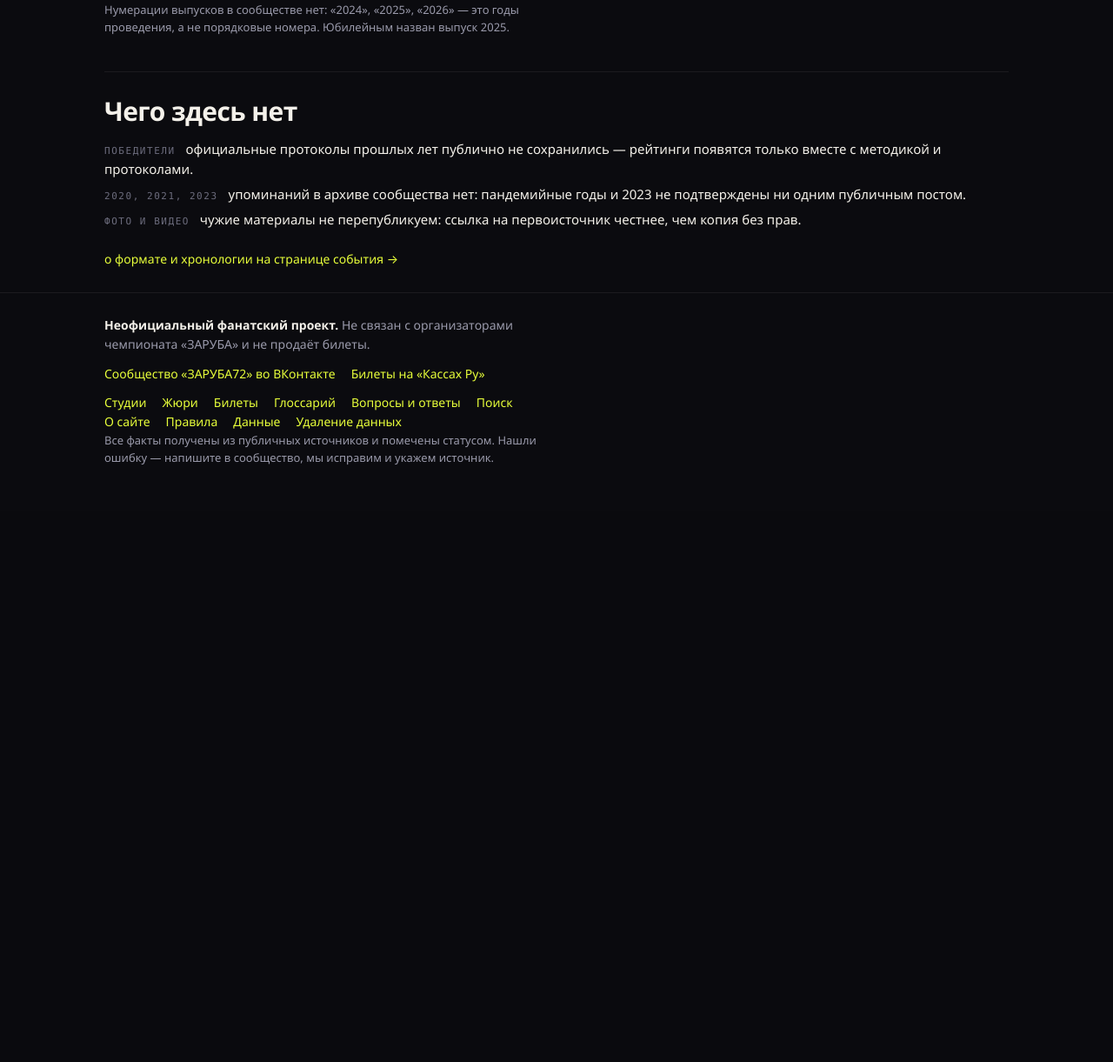
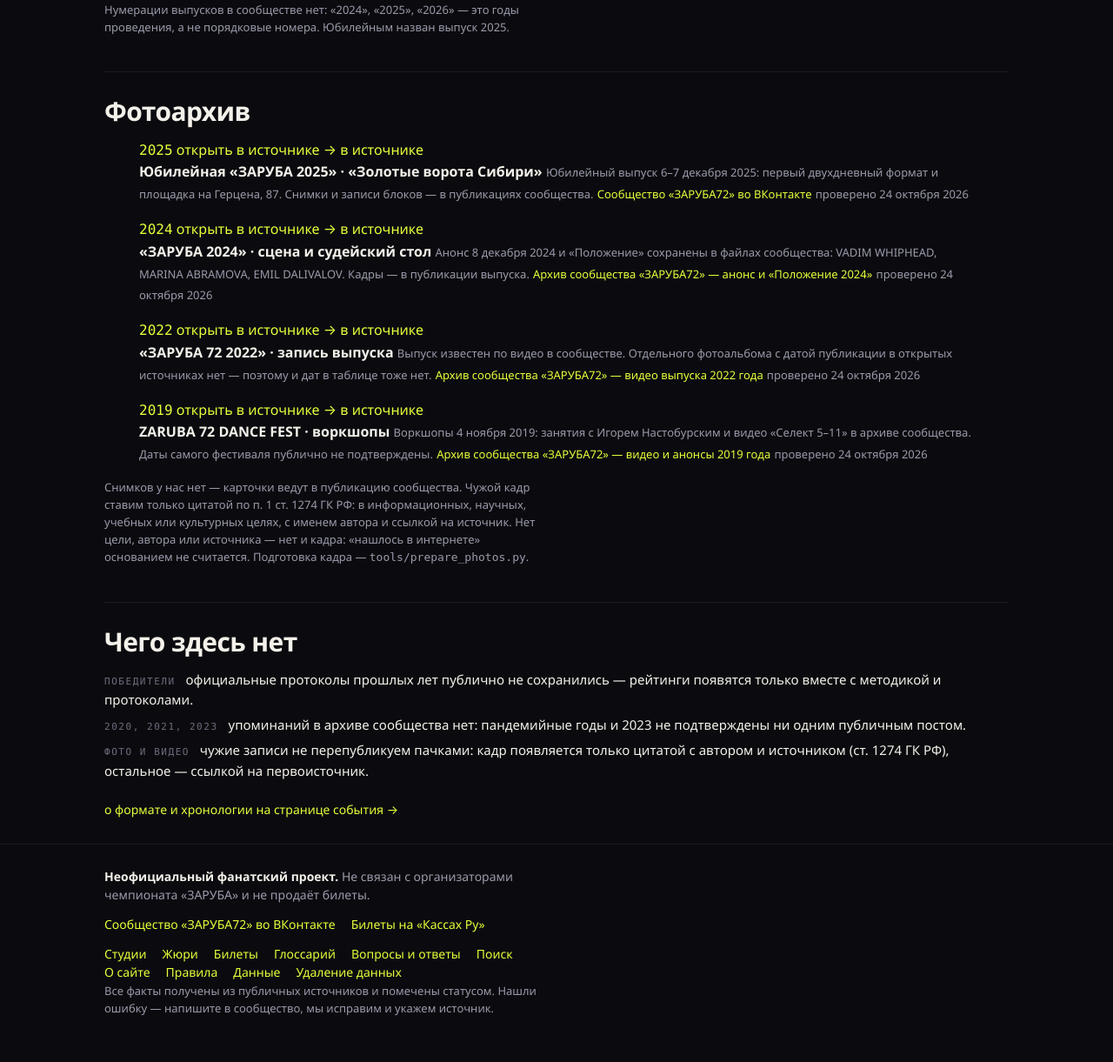
Before and after one commit to NikNikRich/zaruba, a FastAPI app: page /history in a window 1280 px wide. Shown: the part 882-2103 px from the top of the page at 87% size. Before the commit the page ends 1417 px from the top, so only its background shows below. Run offline with FastAPI, Linux system fonts and the light colour scheme.

Commit message:
feat: лента фотоархива на /history
Карточка без файла показывает год и ведёт в публикацию, карточка с файлом — превью 4:3 с подписью об авторстве. Порядок в YAML не значим: свежие выпуски сверху, внутри года — по заголовку.

```diff
--- a/src/zaruba/routers/history.py
+++ b/src/zaruba/routers/history.py
@@ -5,7 +5,8 @@ from __future__ import annotations
 from fastapi import APIRouter, Request
 from fastapi.responses import HTMLResponse
 
-from ..content import load_history, load_site
+from ..content import load_history, load_photos, load_site
+from ..services.gallery import file_photos, gallery
 from ..services.history import history_rows
 from ..templating import render
 
@@ -19,6 +20,7 @@ def history_page(request: Request) -> HTMLResponse:
     settings = request.app.state.settings
     bundles = load_site(settings)
     archive = load_history(settings.history_file)
+    photos = load_photos(settings.photos_file)
     latest = bundles[0]
 
     return render(
@@ -28,5 +30,7 @@ def history_page(request: Request) -> HTMLResponse:
         edition=latest.edition,
         venue=latest.venue,
         rows=history_rows(bundles, archive),
+        photo_cards=gallery(photos),
+        file_count=file_photos(photos),
         page_title="История",
     )
--- a/src/zaruba/templates/pages/history.html
+++ b/src/zaruba/templates/pages/history.html
@@ -51,14 +51,58 @@
 </section>
 
 <section class="section">
+  <h2>Фотоархив</h2>
+  <div class="shots">
+    {% for card in photo_cards %}
+    <figure class="shot">
+      <a class="shot__frame" href="{{ card.source.url }}" rel="noopener noreferrer nofollow">
+        {% if card.file %}
+        <img class="shot__img" src="/static/{{ card.file }}" alt="{{ card.alt }}"
+             width="{{ card.width }}" height="{{ card.height }}" loading="lazy" decoding="async">
+        {% else %}
+        <span class="shot__ghost">
+          <span class="shot__year mono">{{ card.year }}</span>
+          <span class="shot__hint">открыть в источнике →</span>
+        </span>
+        {% endif %}
+        {% if card.is_citation %}
+        <span class="shot__kind shot__kind--law">цитата · ст. 1274</span>
+        {% elif card.file %}
+        <span class="shot__kind">{{ card.kind.label }}</span>
+        {% else %}
+        <span class="shot__kind">в источнике</span>
+        {% endif %}
+      </a>
+      <figcaption>
+        <strong>{{ card.title }}</strong>
+        <span class="muted small">{{ card.caption }}</span>
+        {% if card.file %}<span class="muted small">{{ card.credit }}</span>{% endif %}
+        <a class="small" href="{{ card.source.url }}" rel="noopener noreferrer nofollow">{% if card.is_citation %}источник заимствования: {% endif %}{{ card.source.title }}</a>
+        <span class="muted small">проверено {{ card.source.retrieved_at|fmt_dt }}</span>
+      </figcaption>
+    </figure>
+    {% endfor %}
+  </div>
+  <p class="muted small">
+    {% if file_count %}Кадры приводим к одному формату: 4:3, 960×720, со снятыми EXIF
+    и GPS.{% else %}Снимков у нас нет — карточки ведут в публикацию сообщества.{% endif %}
+    Чужой кадр ставим только цитатой по п. 1 ст. 1274 ГК РФ: в информационных, научных,
+    учебных или культурных целях, с именем автора и ссылкой на источник. Нет цели, автора
+    или источника — нет и кадра: «нашлось в интернете» основанием не считается.
+    Подготовка кадра — <code>tools/prepare_photos.py</code>.
+  </p>
+</section>
+
+<section class="section">
   <h2>Чего здесь нет</h2>
   <ul class="facts">
     <li><span class="lbl">победители</span> официальные протоколы прошлых лет публично
     не сохранились — рейтинги появятся только вместе с методикой и протоколами.</li>
     <li><span class="lbl">2020, 2021, 2023</span> упоминаний в архиве сообщества нет:
     пандемийные годы и 2023 не подтверждены ни одним публичным постом.</li>
-    <li><span class="lbl">фото и видео</span> чужие материалы не перепубликуем:
-    ссылка на первоисточник честнее, чем копия без прав.</li>
+    <li><span class="lbl">фото и видео</span> чужие записи не перепубликуем пачками:
+    кадр появляется только цитатой с автором и источником (ст. 1274 ГК РФ), остальное —
+    ссылкой на первоисточник.</li>
   </ul>
   <p class="section-link"><a href="/event">о формате и хронологии на странице события →</a></p>
 </section>
```
Also changed, not shown: src/zaruba/services/gallery.py (added, +32 -0 lines).
